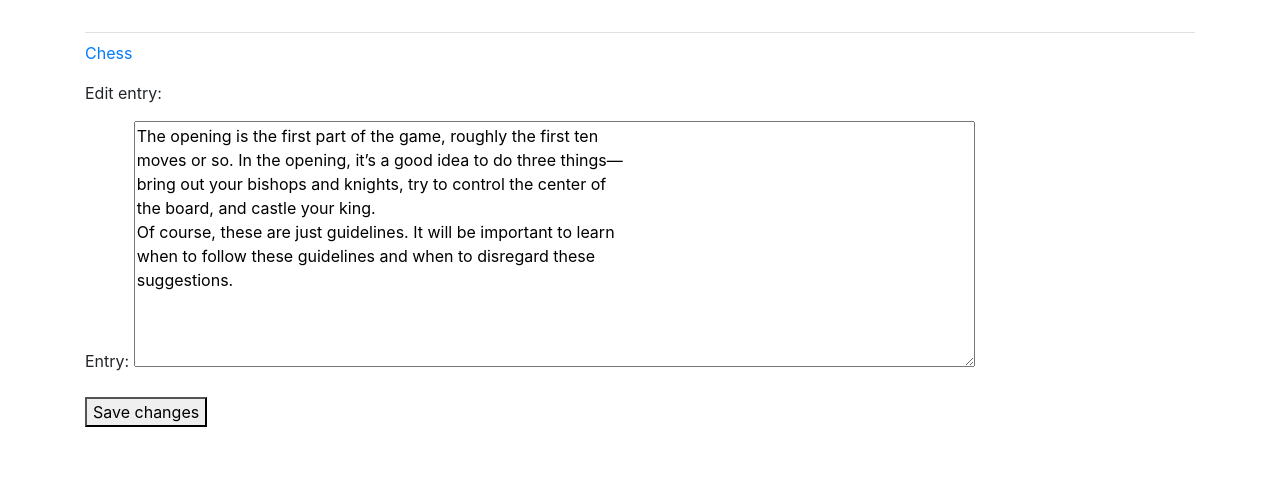
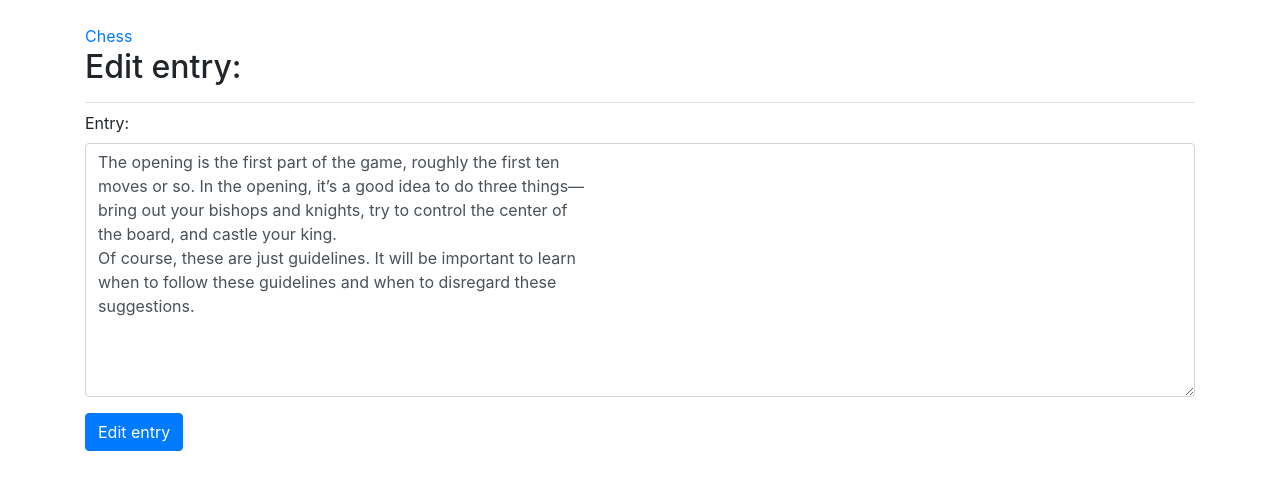
Before and after one commit to hoseinAkbari97/Learning_log, a Django app: page /edit_entry/1/ in a window 1280 px wide. Shown: the part 58-548 px from the top of the page. Run offline with Django 4.2, Linux system fonts and the light colour scheme; a user stored in the database is signed in; data comes from the database, SQL or seed files in the repository; both versions use the stored data as it was after the commit; parts of the project's set-up code (start-up, migrations or seed data) failed here and were passed over; some libraries are stand-ins or nearby versions.

Commit message:
Styling edit_entry page

```diff
--- a/learning_logs/templates/learning_logs/edit_entry.html
+++ b/learning_logs/templates/learning_logs/edit_entry.html
@@ -1,15 +1,19 @@
 {% extends "learning_logs/base.html" %}
+{% load bootstrap4 %}
+
+{% block page_header %}
+    <a class="link" href="{% url 'learning_logs:topic' topic.id %}">{{ topic }}</a>
+
+    <h2>Edit entry:</h2>
+{% endblock page_header %}
 
 {% block content %}
-
-  <p><a href="{% url 'learning_logs:topic' topic.id %}">{{ topic }}</a> </p>
-
-  <p>Edit entry:</p>
-
-  <form action="{% url 'learning_logs:edit_entry' entry.id %}" method="post">
-    {% csrf_token %}
-    {{ form.as_p }}
-    <button name="submit">Save changes</button>
-  </form>
+    <form method="post" action="{% url 'learning_logs:edit_entry' entry.id %}" class="form">
+      {% csrf_token %}
+      {% bootstrap_form form %}
+      {% buttons %}
+          <button name="submit" class="btn btn-primary">Edit entry</button>
+      {% endbuttons %}
+    </form>
 
 {% endblock content %}
```
Also changed, not shown: db.sqlite3.
